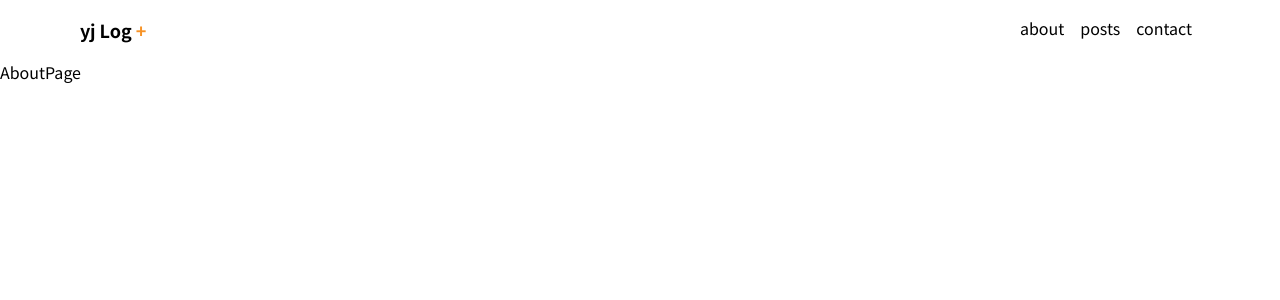
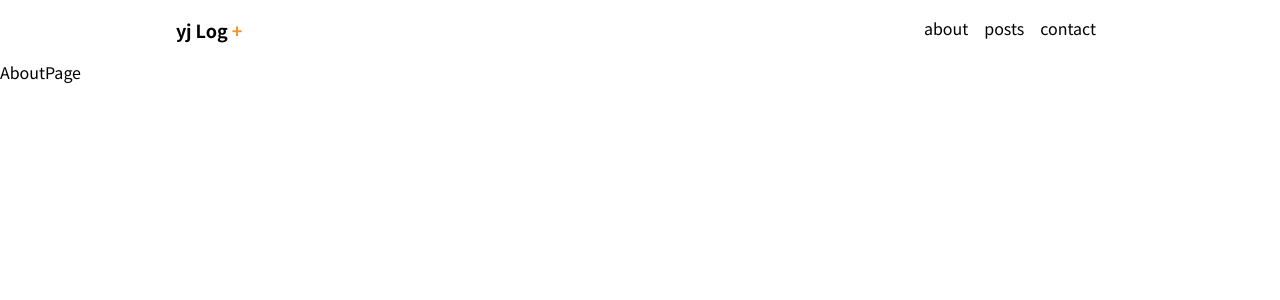
Before and after one commit to yjleeinkr/yj-log, a Next.js app: page /about in a window 1280 px wide. Shown: the top 300 px of the page. Built offline with nearby package versions, Linux system fonts and the light colour scheme.

Commit message:
adjust max-width of wrappers per screen width

```diff
--- a/src/app/layout.tsx
+++ b/src/app/layout.tsx
@@ -13,7 +13,7 @@ export default function RootLayout({ children }: { children: React.ReactNode })
   return (
     <html lang="en">
       <body className={notoKR.className}>
-        <header className="flex p-4 justify-between max-w-[90%] m-zero-auto">
+        <header className="flex p-4 justify-between max-w-[90%] lg:max-w-[85%] xl:max-w-[75%] m-zero-auto">
           <h1 className="text-lg font-bold whitespace-nowrap">
             <Link href="/">
               yj Log <span className="text-highlight">+</span>
--- a/src/app/page.tsx
+++ b/src/app/page.tsx
@@ -1,13 +1,15 @@
 import Profile from '@/components/Profile';
 import { getFeaturedOrNot } from '@/service/posts';
 import FeaturedPosts from '@/components/FeaturedPosts';
+import Carousel from '@/components/Carousel';
 
 export default async function Home() {
   const posts = await getFeaturedOrNot(true);
   return (
-    <div>
+    <div className="max-w-[90%] lg:max-w-[85%] xl:max-w-[75%] m-zero-auto">
       <Profile />
       <FeaturedPosts posts={posts} />
+      <Carousel />
     </div>
   );
 }
--- a/src/components/FeaturedPosts.tsx
+++ b/src/components/FeaturedPosts.tsx
@@ -3,7 +3,7 @@ import PostCard from '@/components/PostCard';
 
 export default function FeaturedPosts({ posts }: { posts: PostProps[] }) {
   return (
-    <section className="max-w-[90%] m-zero-auto">
+    <section>
       <h1 className="text-lg font-semibold py-3">Featured Posts</h1>
       <div className="flex flex-wrap justify-center sm:justify-start">
         {posts.map((post, i) => (
```
